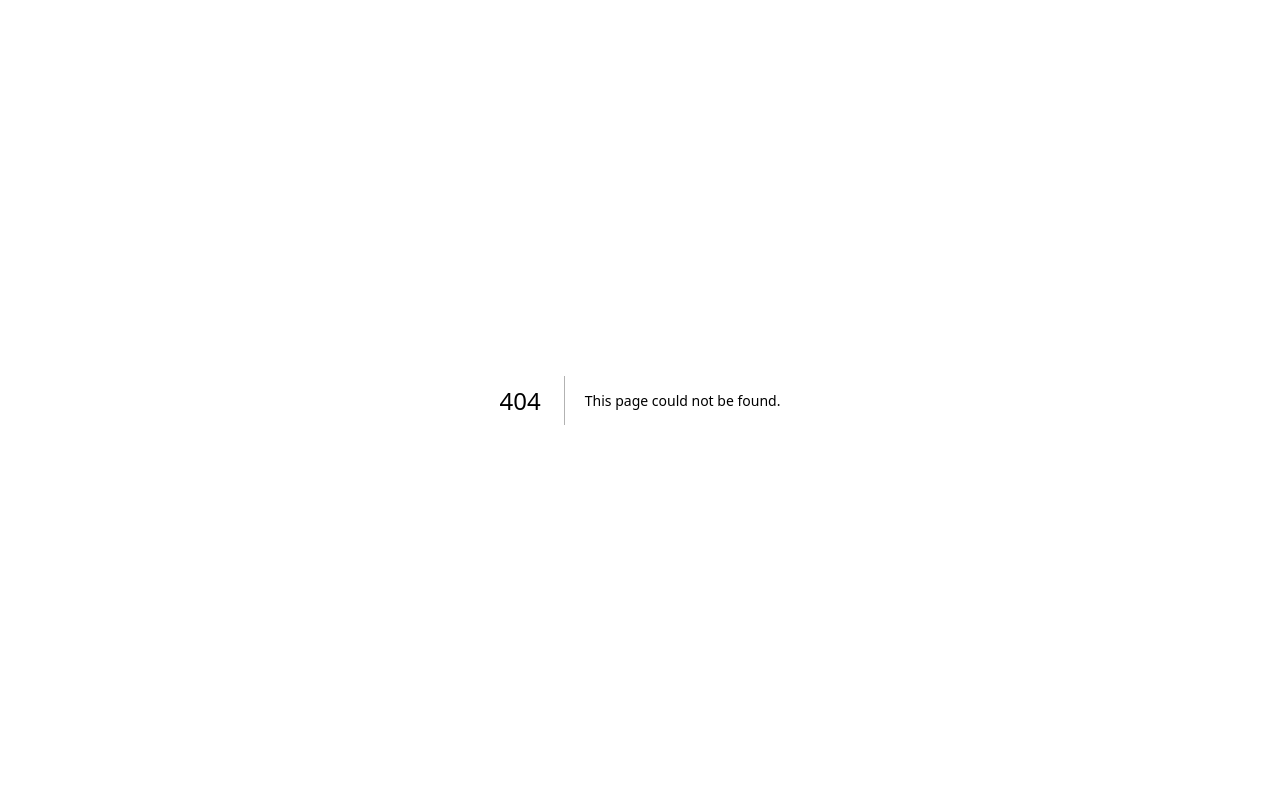
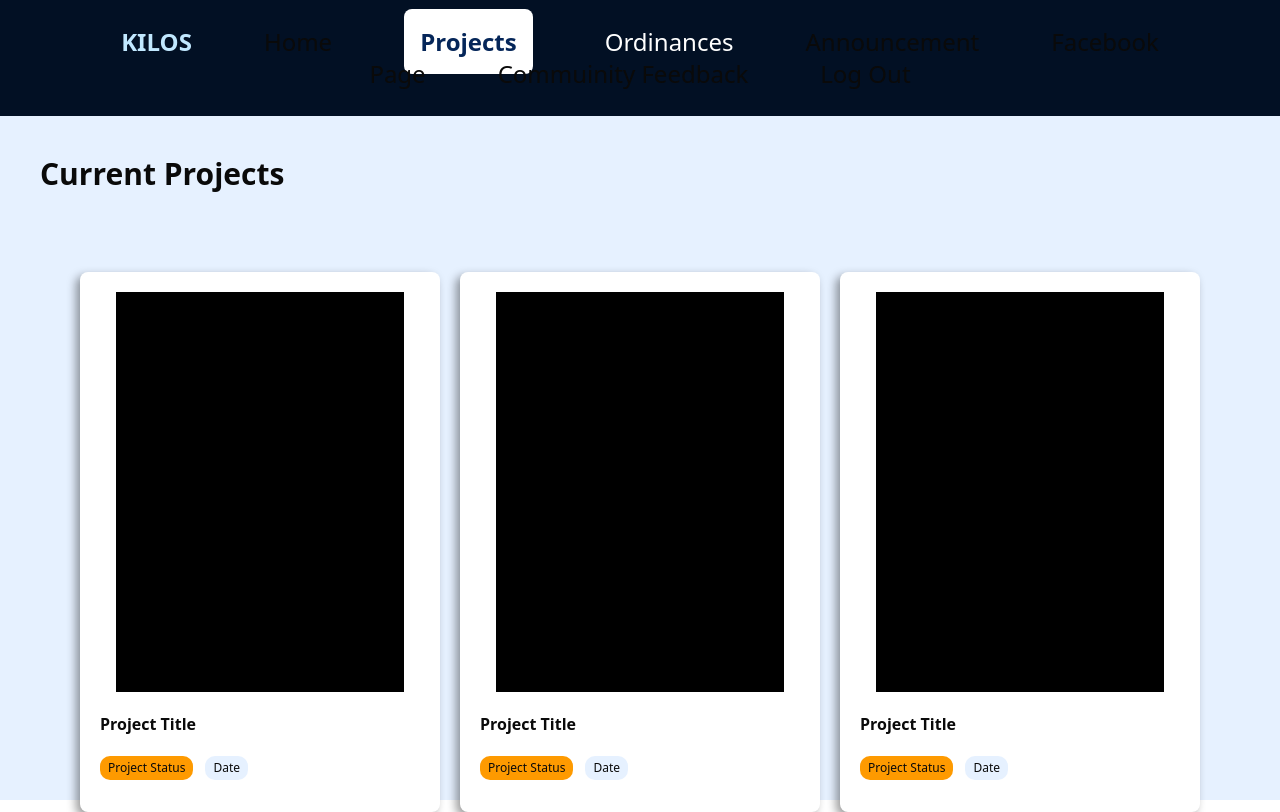
Before and after one commit to snowP26/KILOS-Capstone, a Next.js app: page /users/home/projects in a window 1280 px wide. Before the commit this address had no page. Built offline with nearby package versions, Linux system fonts and the light colour scheme.

Commit message:
add frontend page

```diff
--- a/package.json
+++ b/package.json
@@ -41,9 +41,11 @@
     "@types/node": "^20",
     "@types/react": "^19",
     "@types/react-dom": "^19",
+    "autoprefixer": "^10.4.21",
     "eslint": "^9",
     "eslint-config-next": "15.4.2",
-    "tailwindcss": "^4",
+    "postcss": "^8.5.6",
+    "tailwindcss": "^4.1.11",
     "tw-animate-css": "^1.3.6",
     "typescript": "^5"
   }
--- /dev/null
+++ b/src/app/(screens)/users/home/community-feedback/page.tsx
@@ -0,0 +1,31 @@
+"use client";
+
+import React from 'react'
+import { Button } from '@/components/ui/button';
+import { UserNav } from '@/src/app/components/user/nav_user';
+import { FeedbackCard } from '@/src/app/components/community/feedbackCard';
+
+export default function CommunityFeedback () {
+  return (
+    <div className="bg-[#E6F1FF] h-vh">
+        <UserNav />
+
+        <p className="mt-15 mx-40 font-bold text-3xl">Ordinances & Resolutions</p>
+        <hr className="border-t border-black w-[90%] mx-auto my-3" />
+        <p className="text-gray-400 font-thin ml-45">Click on a card to add your comments.</p>
+
+        <div className="mx-25">
+            <div className="flex flex-wrap justify-center">
+                <FeedbackCard />
+                <FeedbackCard />
+                <FeedbackCard />
+                <FeedbackCard />
+                <FeedbackCard />
+                <FeedbackCard />
+                <FeedbackCard />
+                <FeedbackCard />
+            </div>
+        </div>
+    </div>
+  )
+}
--- /dev/null
+++ b/src/app/(screens)/users/home/ordinances/page.tsx
@@ -0,0 +1,33 @@
+"use client";
+
+import React from 'react'
+import { Button } from '@/components/ui/button';
+import { UserNav } from '@/src/app/components/user/nav_user';
+import { OrdinancesCard } from '@/src/app/components/user/ordinances-card';
+
+export default function Ordinances()  {
+  return (
+    <div className="bg-[#E6F1FF] h-screen">
+        <UserNav />
+
+        <div className="flex flex-row justify-between mt-15 mx-40">
+            <p className="font-bold text-3xl">Ordinances & Resolutions</p>
+
+            <div className="flex flex-row gap-2">
+                <Button className="bg-white text-[#052659] border-[1px] border-black">View Pending</Button>
+                <Button className="bg-[#052659] text-white">Submit Document</Button>
+            </div>
+        </div>
+
+        <hr className="border-t border-black w-[90%] mx-auto my-3" />
+
+        {/* SortBy Placeholder */}
+        <div className="mr-35 place-self-end">
+            <Button className="bg-white px-8 text-black">Sort By</Button>
+        </div>
+
+        <OrdinancesCard />
+        <OrdinancesCard />
+    </div>
+  )
+}
--- a/src/app/(screens)/users/home/page.tsx
+++ b/src/app/(screens)/users/home/page.tsx
@@ -3,6 +3,8 @@
 import { UserNav } from "@/src/app/components/user/nav_user";
 import { DbRecentFeedbackCard } from "@/src/app/components/user/db-recentFeedbackCard";
 import { DbCalendarCard } from "@/src/app/components/user/db-calendarCard";
+
+
 
 export default function Home() {
   return (
--- /dev/null
+++ b/src/app/(screens)/users/home/projects/page.tsx
@@ -0,0 +1,21 @@
+"use client";
+
+import React from 'react'
+import { UserNav } from '@/src/app/components/user/nav_user';
+import { ProjectCard } from '@/src/app/components/user/project-card';
+
+
+export default function Projects()  {
+  return (
+    <div className="bg-[#E6F1FF] h-dvh">
+        <UserNav />
+
+        <p className="font-bold text-3xl m-10">Current Projects</p>
+        <div className="flex flex-wrap justify-center gap-5">
+            <ProjectCard />
+            <ProjectCard />
+            <ProjectCard />
+        </div>
+    </div>
+  )
+}
--- a/src/app/components/user/db-calendarCard.tsx
+++ b/src/app/components/user/db-calendarCard.tsx
@@ -95,9 +95,9 @@ export const DbCalendarCard = () => {
                 </div>
             </div> */}
             <div className="flex flex-row w-[100%]">
-                <div className="w-[80%] mt-10 mx-5">
+                <div className="w-[80%] mt-10 mx-5 bg-white p-10 rounded-2xl">
                     <FullCalendar
-                    height='80vh'
+                    height='70vh'
                     plugins={[dayGridPlugin, timeGridPlugin, interactionPlugin]}
                     headerToolbar={{left: "prev", center: "title", right: "next today"}}
                         editable={true}
@@ -161,6 +161,7 @@ export const DbCalendarCard = () => {
                     <DialogTitle>Set up a Meeting</DialogTitle>
                 </DialogHeader>
                 <form onSubmit={handleAddEvent}>
+                    <div className="flex-col">
                         <input
                             type="text"
                             placeholder="Meeting Header"
@@ -170,6 +171,8 @@ export const DbCalendarCard = () => {
                             className="border-black border-2"
                         />
                         <Button type="submit">Submit</Button>
+                    </div>
+
                 </form>
 
             </DialogContent>
--- /dev/null
+++ b/src/app/components/user/ordinances-card.tsx
@@ -0,0 +1,25 @@
+import React from 'react'
+
+export const OrdinancesCard = () => {
+  return (
+    <div className=" flex flex-row mx-40 my-5">
+        <div className="w-[10%] mx-10">
+            <div className=" bg-blue-300 w-40 h-40 rounded-full">
+
+            </div>
+        </div>
+
+
+
+        <div className="bg-white rounded-[20px] w-[90%] px-10 py-5 mr-5">
+            <p className="font-semibold text-2xl">Ordinance 2001-001</p>
+            <p className="font-semibold text-xl truncate my-2 mr-10 w-250 ">
+                An Ordinance Establishing a Curfew for Minors in the Municipality of Bula
+            </p>
+            <p className="text-xl font-thin">Juan Dela Cruz</p>
+            <p className="text-xs font-thin">February 10, 2001</p>
+        </div>
+
+    </div>
+  )
+}
--- /dev/null
+++ b/src/app/components/user/project-card.tsx
@@ -0,0 +1,22 @@
+import React from 'react'
+
+export const ProjectCard = () => {
+  return (
+    <div className="relative mt-10 p-5 h-135 w-90 bg-white rounded-md shadow-[-4px_4px_10px_rgba(0,0,0,0.4)]">
+        <div className="bg-black mx-4 h-100 object-fill">
+
+        </div>
+        <p className="my-5 font-semibold truncate">
+            Project Title
+        </p>
+        <div className="flex flex-row gap-3">
+            <div className="px-2 py-1 rounded-[10px] text-xs bg-amber-500 ">
+                Project Status
+            </div>
+            <div className="px-2 py-1 rounded-[10px] text-xs bg-[#E6F1FF]">
+                Date
+            </div>
+        </div>
+    </div>
+  )
+}
--- a/src/app/globals.css
+++ b/src/app/globals.css
@@ -74,7 +74,11 @@
     --sidebar-accent-foreground: oklch(0.205 0 0);
     --sidebar-border: oklch(0.922 0 0);
     --sidebar-ring: oklch(0.708 0 0);
+
+    --fc-border-color: black;
 }
+
+
 
 .dark {
     --background: oklch(0.145 0 0);
--- /dev/null
+++ b/tailwind.config.js
@@ -0,0 +1,11 @@
+module.exports = {
+    content: [
+        './app/**/*.{js,ts,jsx,tsx}',
+        './components/**/*.{js,ts,jsx,tsx}',
+        './styles/**/*.{css}'
+    ],
+    theme: {
+        extend: {},
+    },
+    plugins: [],
+}
```
Also changed, not shown: 1 other file (tests, documents, lock files or other folders). Lines whose indentation alone changed are shown as unchanged.
